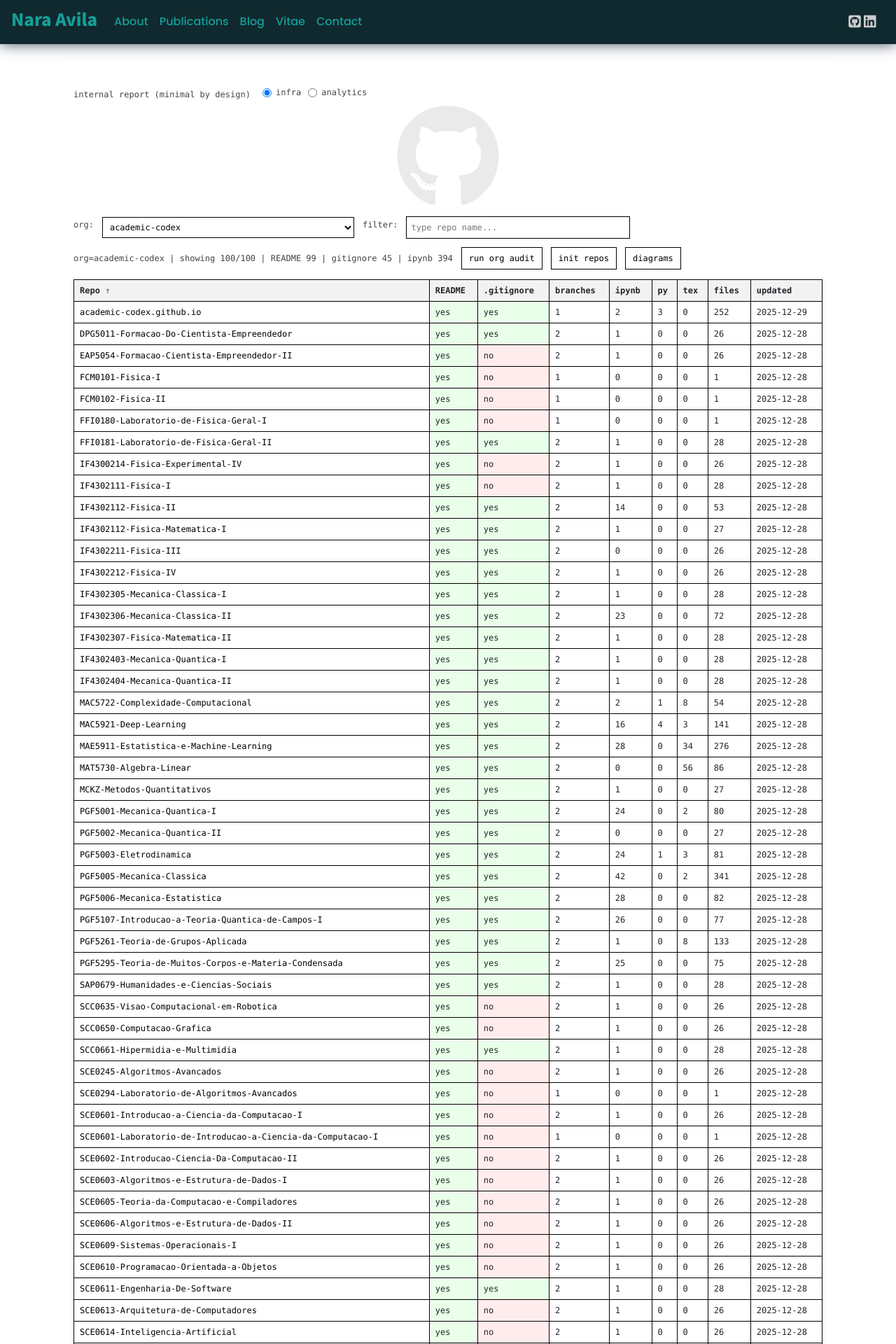
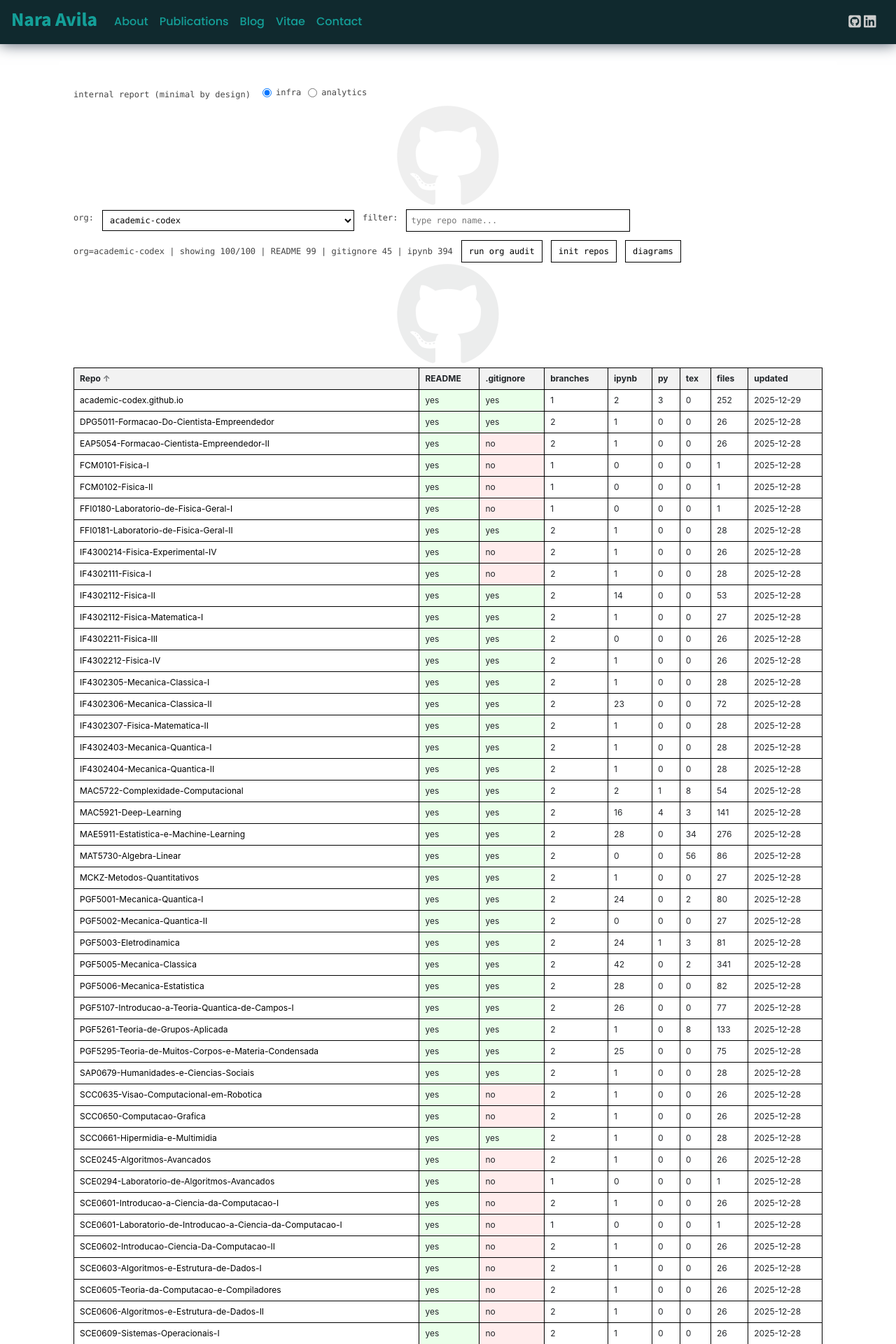
Before and after one commit to naavilam/naavilam.github.io, a Jekyll site: the page built from pages/audit.html, in a window 1280 px wide. Shown: the top 1920 px of the page at 70% size. Built offline with Jekyll 4.4.1, drawn with Linux system fonts in a browser that asks for light colours; nearby versions of some CDN libraries; comment, search, counter and statistics services are not loaded.

Commit message:
Update files

```diff
--- a/pages/audit.html
+++ b/pages/audit.html
@@ -161,32 +161,29 @@
         border-radius: 4px;
     }
 
-    .audit-row {
-        display: flex;
+    .audit-bar {
+        display: grid;
+        grid-template-columns: 1fr 180px;
         gap: 12px;
-        flex-wrap: wrap;
         align-items: center;
         margin: 10px 0 14px;
     }
 
-    /* empurra o logo pra direita */
-    .audit-brand {
-        margin-left: auto;
-        display: flex;
-        align-items: center;
-        justify-content: center;
-        min-width: 160px;
-        /* reserva espaço pro logo */
+    .audit-row {
+        margin: 0;
+        /* tira o margin antigo */
+        flex-wrap: wrap;
     }
 
-    /* logo “marca d’água” */
+    .audit-brand {
+        display: flex;
+        justify-content: center;
+        align-items: center;
+    }
+
     .audit-brand i {
         font-size: 150px;
-        color: #000;
-        opacity: 0.08;
-        line-height: 1;
-        user-select: none;
-        pointer-events: none;
+        opacity: .08;
     }
 </style>
 
@@ -230,6 +227,11 @@
             <input id="pin-hidden" type="password" inputmode="numeric" autocomplete="off">
         </div>
         <span id="actionMsg" class="audit-muted"></span>
+    </div>
+
+    <div class="audit-brand" aria-hidden="true">
+        <i class="fa-brands fa-github"></i>
+    </div>
 </div>
 
 <table class="audit-table">
```
Lines whose indentation alone changed are shown as unchanged.
